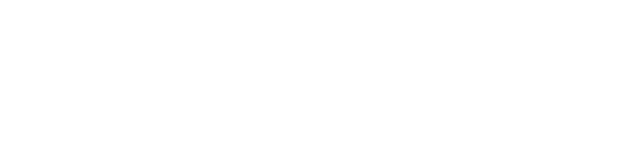
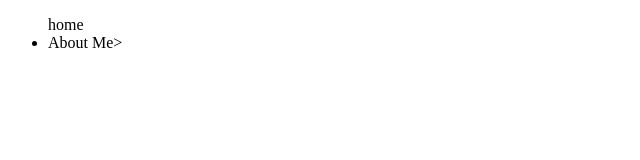
Before and after one commit to CCPS429367/CCPS429367.github.io, a plain HTML site: page index.html in a window 1280 px wide. Shown: the whole page, without its empty margins (0-640 px from the left). Drawn offline with Linux system fonts and the light colour scheme.

Commit message:
Update index.html

```diff
--- a/index.html
+++ b/index.html
@@ -1,4 +1,14 @@
 <!DOCTYPE html>
 <html>
-
+<head>
+    <title>About Me</title>
+  </head>
+  <header>
+    <nav>
+      <ul>
+        <a herf="./index.html"><il>home</il></a>
+        <a herf="./aboutme.html"><li>About Me></li></a>
+      </ul>
+    </nav>
+  </header>
 </html>
```
